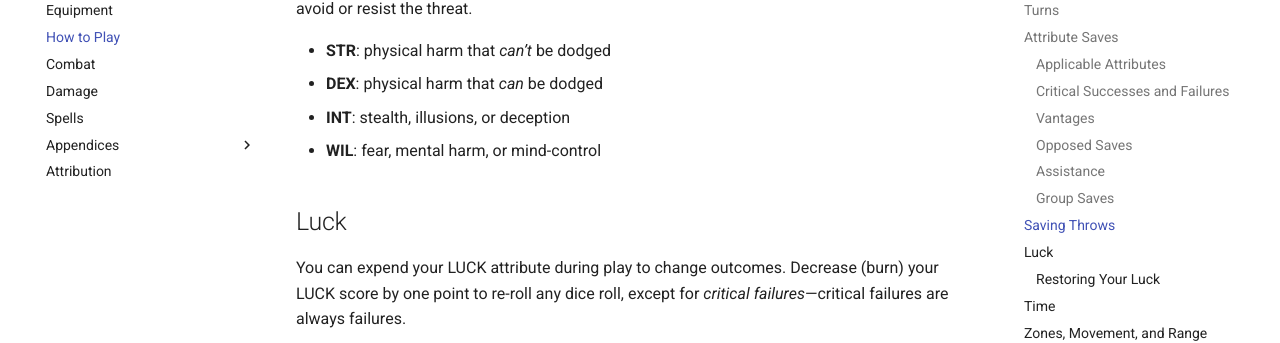
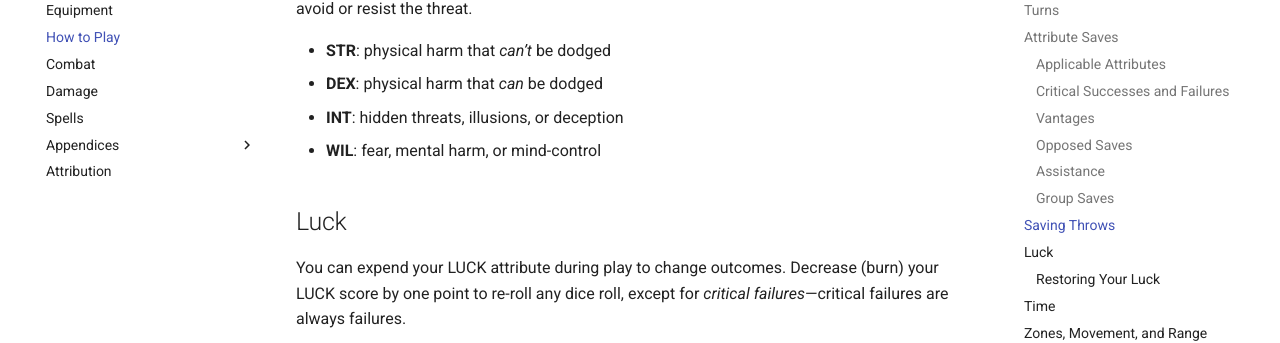
Before and after one commit to joemoose/dungeoneers.d20, an MkDocs documentation site: the page built from docs/play.md, in a window 1280 px wide and 900 px high, scrolled down 3420 px. Shown: the part 152-495 px from the top of the window. Built offline with MkDocs 1.6.1 and Material for MkDocs 9.7.7, drawn with Linux system fonts in a browser that asks for light colours; comment, search, counter and statistics services are not loaded.

Commit message:
Update play.md

```diff
--- a/docs/play.md
+++ b/docs/play.md
@@ -94,7 +94,7 @@ Unlike many traditional roleplaying games, saving throws have no separate values
 
 - **STR**: physical harm that *can’t* be dodged
 - **DEX**: physical harm that *can* be dodged
-- **INT**: stealth, illusions, or deception
+- **INT**: hidden threats, illusions, or deception
 - **WIL**: fear, mental harm, or mind-control
 
 ## Luck
```
